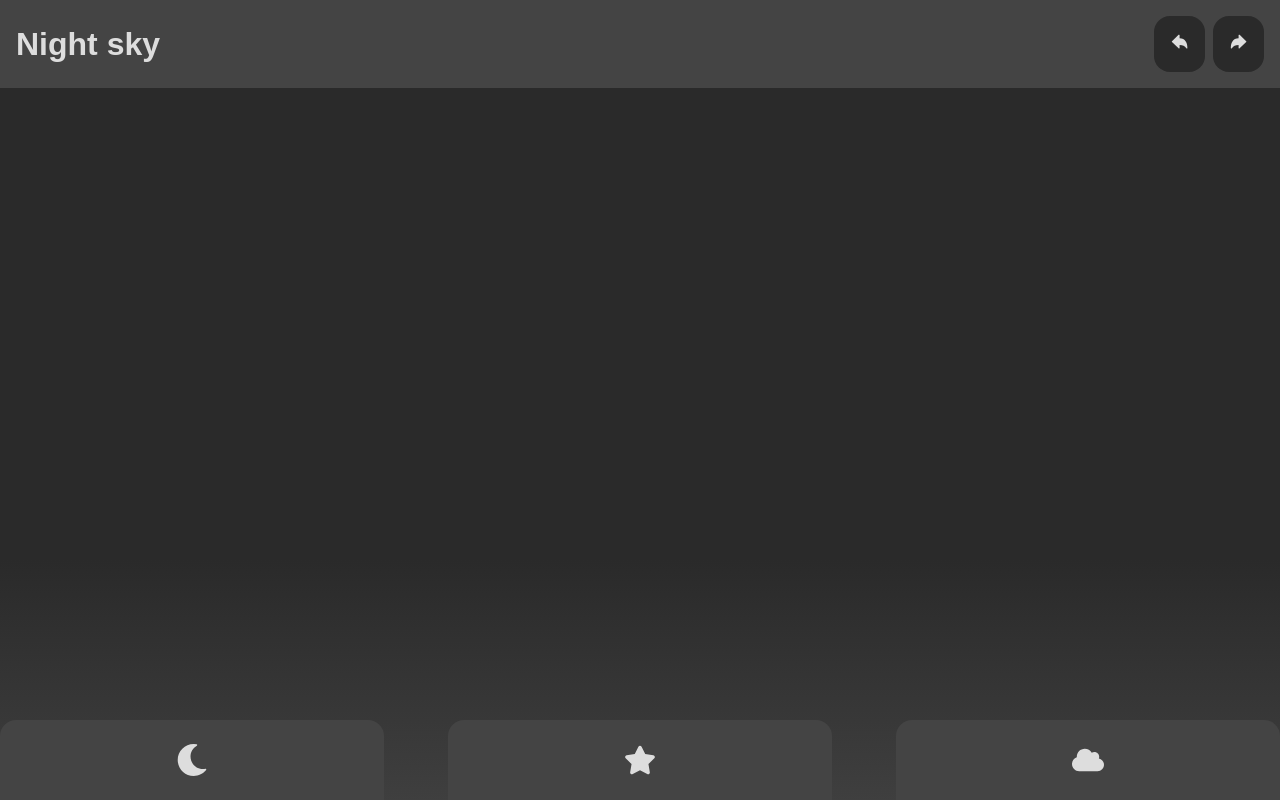
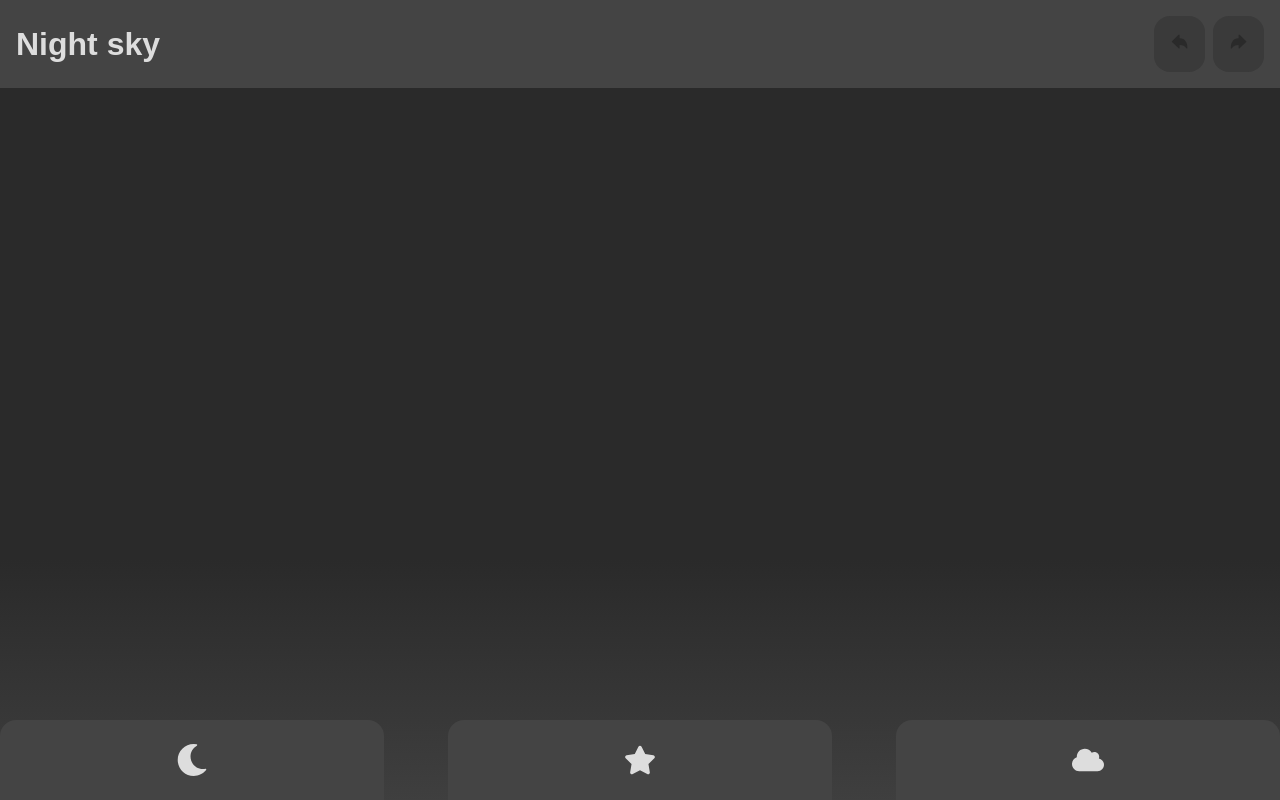
Before and after one commit to szlima/night-sky, a React (Vite) app: page / in a window 1280 px wide. Built offline with nearby package versions, Linux system fonts and the light colour scheme.

Commit message:
Definição de quando os botões do header estão inativos

```diff
--- a/src/components/Header.jsx
+++ b/src/components/Header.jsx
@@ -6,16 +6,18 @@ import { DrawingsContext } from '../contexts/DrawingsContext';
 import './styles/header.css';
 
 function Header(){
-    const {undoDrawing, redoDrawing}= useContext(DrawingsContext);
+    const {
+        drawings, nextDrawings, undoDrawing, redoDrawing
+    }= useContext(DrawingsContext);
 
     return (
         <header className='header'>
             <h1 className='header__title'>Night sky</h1>
             <nav className="header__menu">
-                <button type='button' className='menu__button' onClick={undoDrawing}>
+                <button type='button' className='menu__button' onClick={undoDrawing} disabled={!drawings.length}>
                     <IoArrowUndo/>
                 </button>
-                <button type='button' className='menu__button' onClick={redoDrawing}>
+                <button type='button' className='menu__button' onClick={redoDrawing} disabled={!nextDrawings.length}>
                     <IoArrowRedo/>
                 </button>
             </nav>
--- a/src/components/styles/header.css
+++ b/src/components/styles/header.css
@@ -39,3 +39,8 @@
     color: var(--black-03);
     background-color: var(--white-01);
 }
+
+.menu__button:disabled{
+    color: var(--black-01);
+    background-color: var(--black-04);
+}
--- a/src/contexts/DrawingsContext.jsx
+++ b/src/contexts/DrawingsContext.jsx
@@ -2,6 +2,7 @@ import { createContext, useState } from 'react';
 
 const inicialState= {
     drawings: [],
+    nextDrawings: [],
     addDrawing: () => {},
     undoDrawing: () => {},
     redoDrawing: () => {}
@@ -26,9 +27,6 @@ function DrawingsProvider({children}){
     };
 
     const undoDrawing= () => {
-        if(drawings.length === 0)
-            return;
-
         let updatedDrawings= drawings;
         const lastDrawing= updatedDrawings.pop();
 
@@ -39,9 +37,6 @@ function DrawingsProvider({children}){
     };
 
     const redoDrawing= () => {
-        if(nextDrawings.length === 0)
-            return;
-
         let updatedNextDrawings= nextDrawings;
         const lastDrawing= updatedNextDrawings.shift();
 
@@ -52,7 +47,9 @@ function DrawingsProvider({children}){
     };
 
     return (
-        <DrawingsContext.Provider value={{drawings, addDrawing, undoDrawing, redoDrawing}}>
+        <DrawingsContext.Provider value={{
+            drawings, nextDrawings, addDrawing, undoDrawing, redoDrawing
+        }}>
             {children}
         </DrawingsContext.Provider>
     );
--- a/src/styles/reset.css
+++ b/src/styles/reset.css
@@ -12,3 +12,7 @@ button{
 button:hover{
     cursor: pointer;
 }
+
+button:disabled{
+    cursor: initial;
+}
--- a/src/styles/variables.css
+++ b/src/styles/variables.css
@@ -2,5 +2,6 @@
     --black-01: #2a2a2a;
     --black-02: #2a2a2ae6;
     --black-03: #444;
+    --black-04: #3a3a3a;
     --white-01: #ddd;
 }
```
